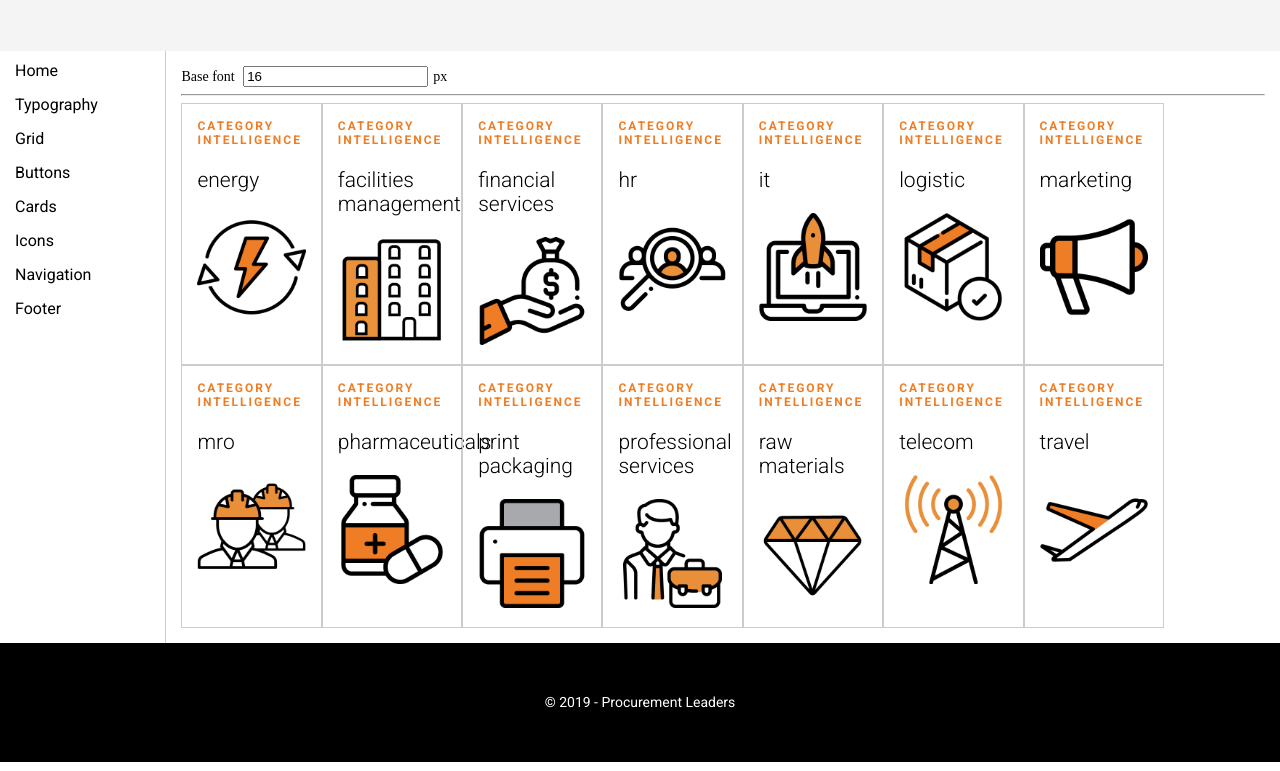
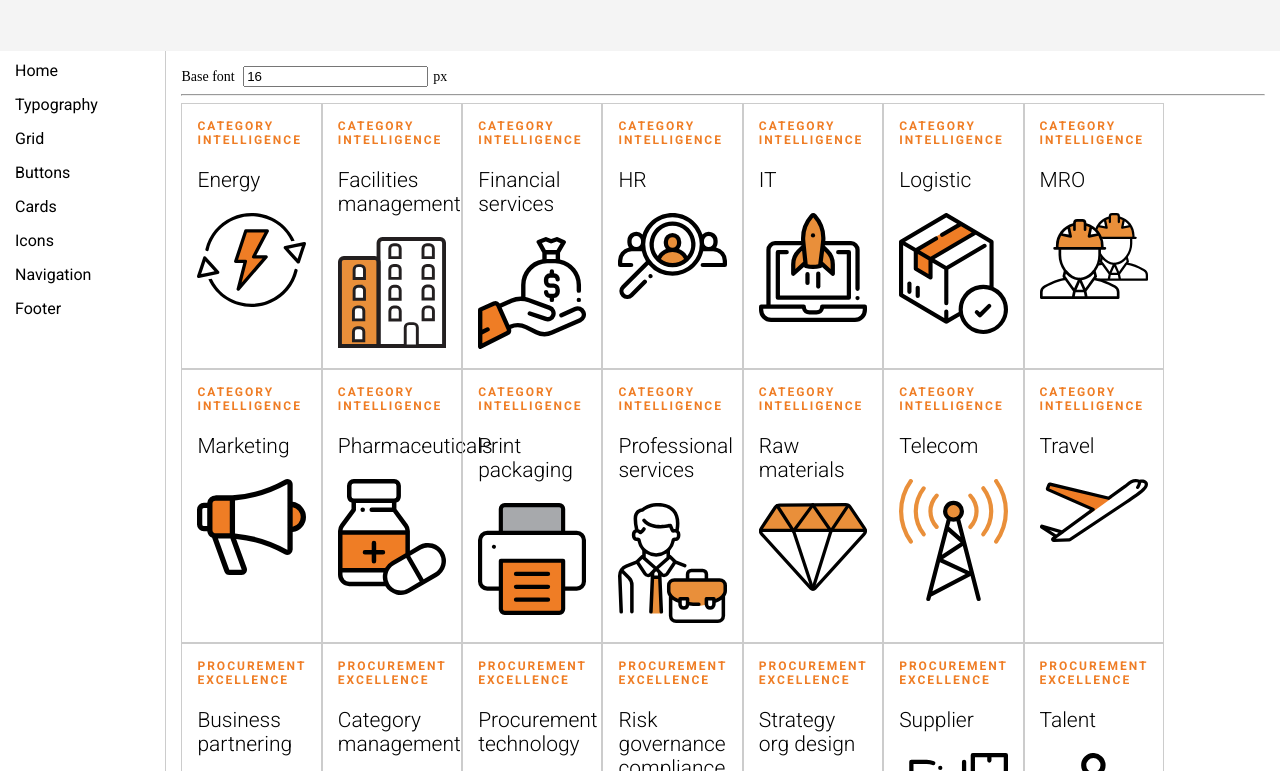
Before and after one commit to procurementleaders/pl-style-guide, a Gatsby site: page /icons in a window 1280 px wide. Shown: the part 135-906 px from the top of the page. Built offline with nearby package versions, Linux system fonts and the light colour scheme; Gatsby itself is replaced by a stand-in of ours.

Commit message:
Add pro excel icons

```diff
--- a/src/pages/icons.js
+++ b/src/pages/icons.js
@@ -46,7 +46,7 @@
                       query {
                         allFile(
                           filter: {
-                            extension: { eq: "png" }
+                            extension: { eq: "svg" }
                             name: { regex: "/^ci-|^pe-/" }
                           }
                         ) {
```
